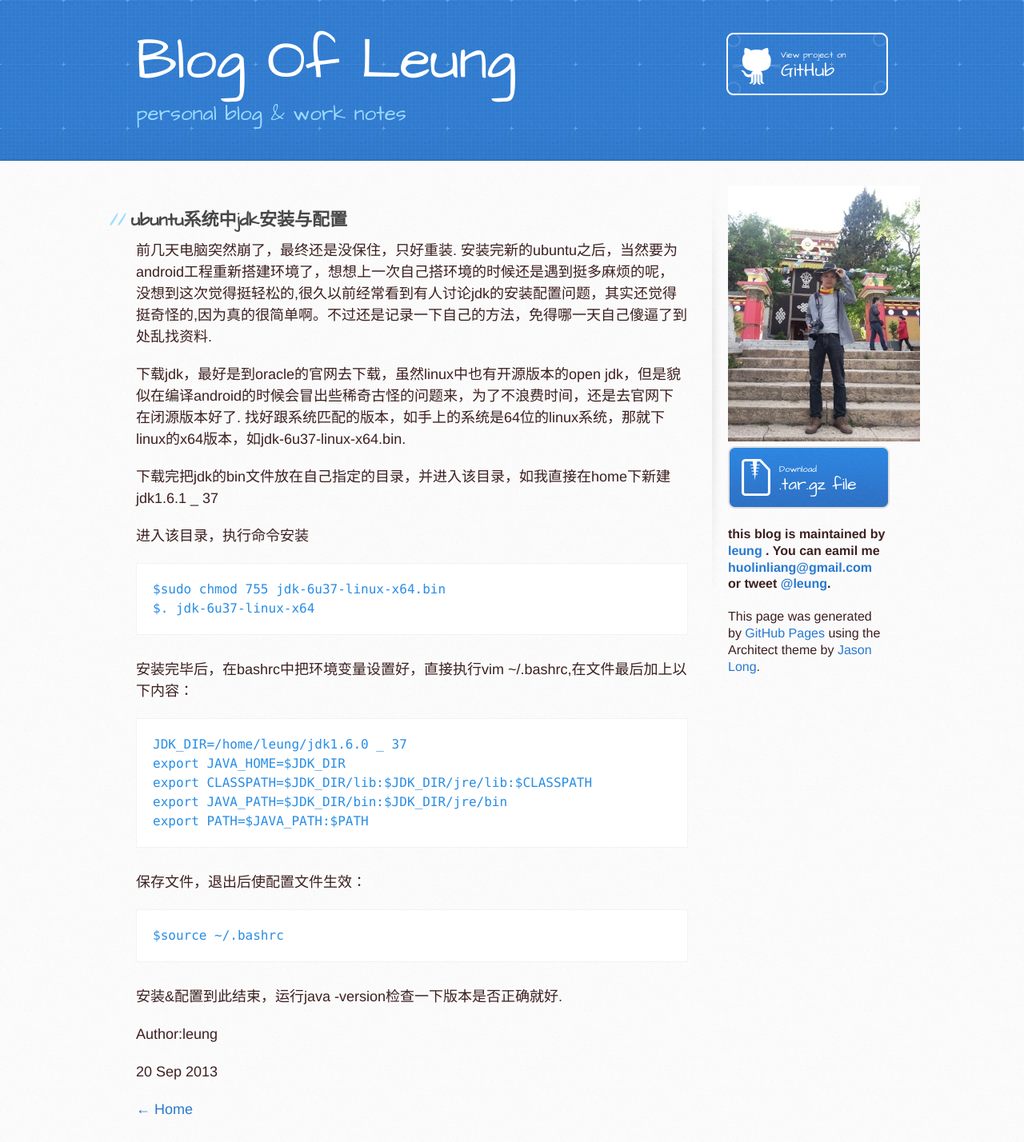
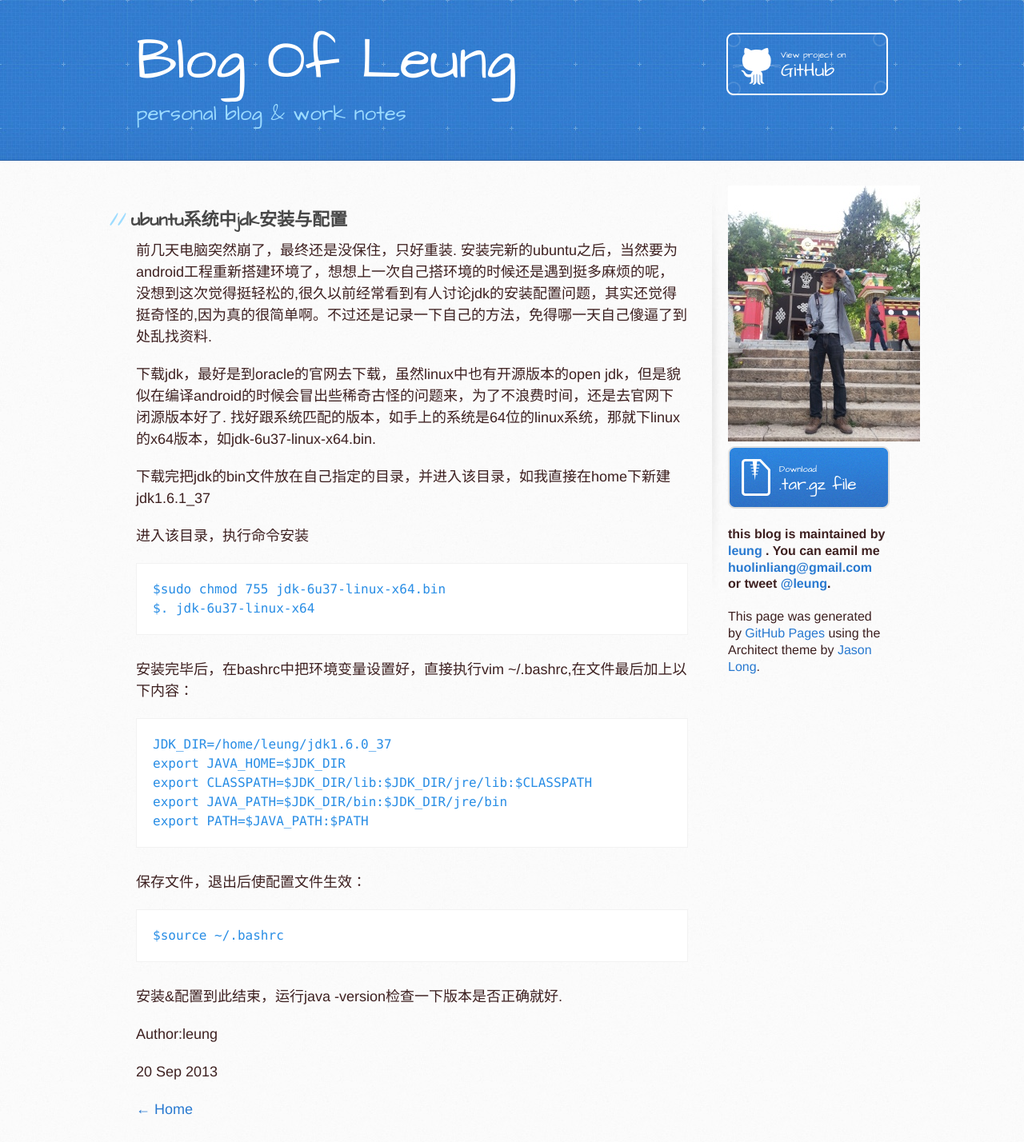
Before and after one commit to huolinliang/blog_leung, a Jekyll site: the page built from _posts/2013-09-20-jdk-setup.html, in a window 1280 px wide. Shown: the whole page at 80% size. Built offline with Jekyll 4.4.1, drawn with Linux system fonts in a browser that asks for light colours; Markdown is read by kramdown in place of the engine named in the settings.

Commit message:
modify some spell error

```diff
--- a/_posts/2013-09-20-jdk-setup.html
+++ b/_posts/2013-09-20-jdk-setup.html
@@ -7,9 +7,9 @@ title: ubuntu系统中jdk安装与配置
 
 <p>前几天电脑突然崩了，最终还是没保住，只好重装. 安装完新的ubuntu之后，当然要为android工程重新搭建环境了，想想上一次自己搭环境的时候还是遇到挺多麻烦的呢，没想到这次觉得挺轻松的,很久以前经常看到有人讨论jdk的安装配置问题，其实还觉得挺奇怪的,因为真的很简单啊。不过还是记录一下自己的方法，免得哪一天自己傻逼了到处乱找资料.</p>
 
-<p>下载jdk，最好是到oracle的官网去下载，虽然linux中也有开源版本的open jdk，但是貌似在编译android的时候会冒出些稀奇古怪的问题来，为了不浪费时间，还是去官网下在闭源版本好了. 找好跟系统匹配的版本，如手上的系统是64位的linux系统，那就下linux的x64版本，如jdk-6u37-linux-x64.bin. </p>
+<p>下载jdk，最好是到oracle的官网去下载，虽然linux中也有开源版本的open jdk，但是貌似在编译android的时候会冒出些稀奇古怪的问题来，为了不浪费时间，还是去官网下闭源版本好了. 找好跟系统匹配的版本，如手上的系统是64位的linux系统，那就下linux的x64版本，如jdk-6u37-linux-x64.bin. </p>
 
-<p>下载完把jdk的bin文件放在自己指定的目录，并进入该目录，如我直接在home下新建jdk1.6.1 _ 37</p>
+<p>下载完把jdk的bin文件放在自己指定的目录，并进入该目录，如我直接在home下新建jdk1.6.1_37</p>
 
 <p>进入该目录，执行命令安装</p>
 
@@ -19,7 +19,7 @@ $. jdk-6u37-linux-x64
 
 <p>安装完毕后，在bashrc中把环境变量设置好，直接执行vim ~/.bashrc,在文件最后加上以下内容：</p>
 
-<pre><code>JDK_DIR=/home/leung/jdk1.6.0 _ 37
+<pre><code>JDK_DIR=/home/leung/jdk1.6.0_37
 export JAVA_HOME=$JDK_DIR
 export CLASSPATH=$JDK_DIR/lib:$JDK_DIR/jre/lib:$CLASSPATH
 export JAVA_PATH=$JDK_DIR/bin:$JDK_DIR/jre/bin
```
